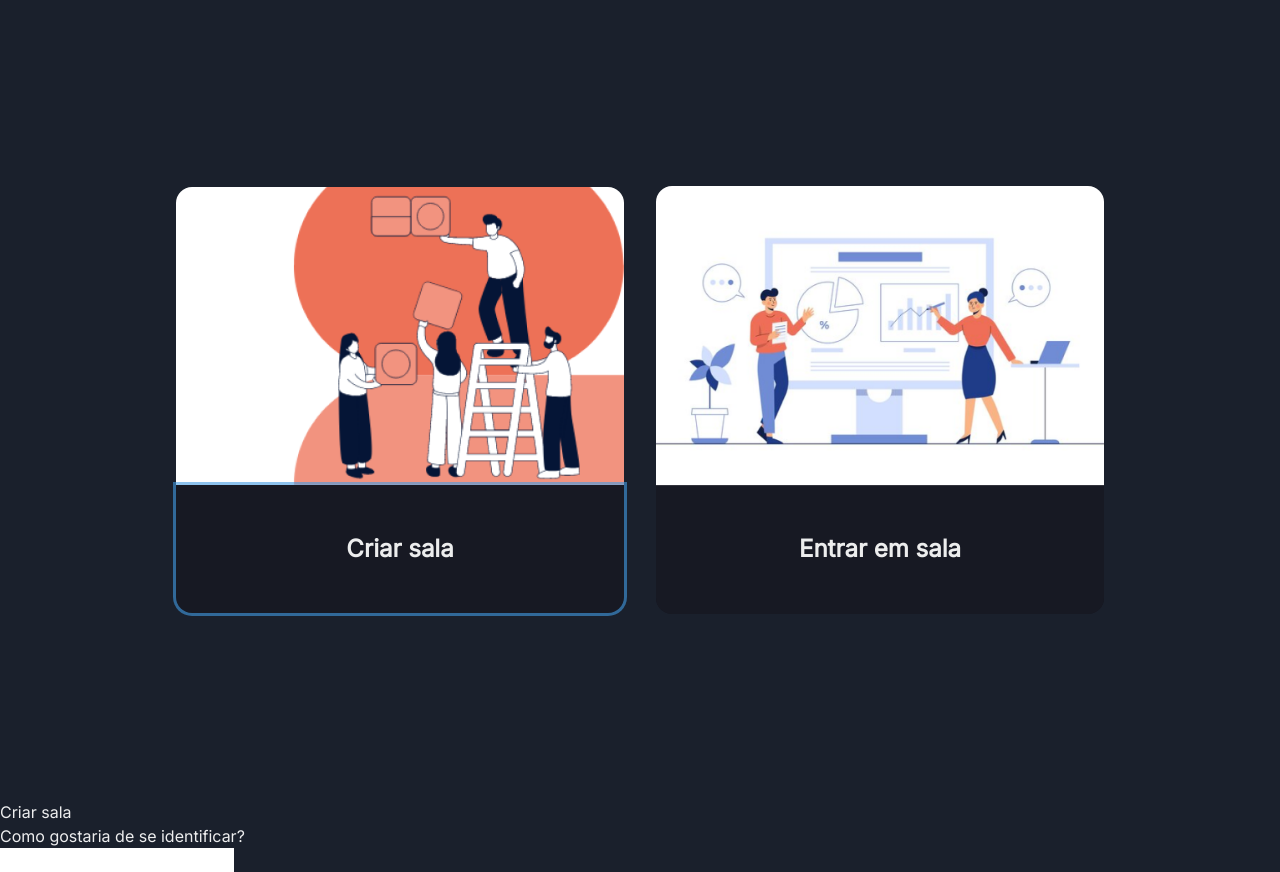
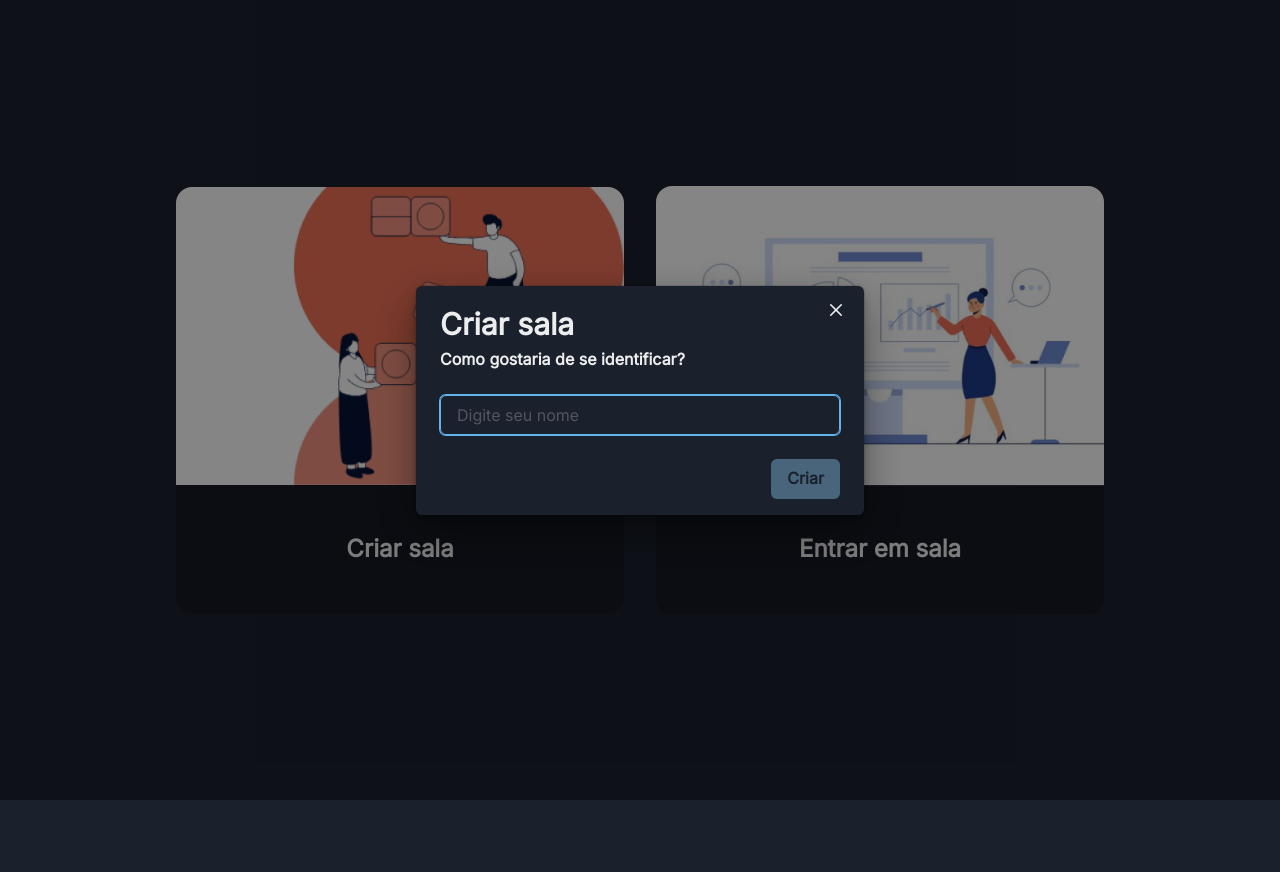
Before and after one commit to nascjoao/n-ask, a React (Create React App) app: page / in a window 1280 px wide. Both pictures are taken after a click on the button "Criar sala". After the commit the page ends 800 px from the top, so only its background shows below. Built offline with nearby package versions, Linux system fonts and the light colour scheme.

Commit message:
refactor: use chakra modal to create room

```diff
--- a/src/pages/Home.jsx
+++ b/src/pages/Home.jsx
@@ -19,19 +19,19 @@ import {
 } from '@chakra-ui/react';
 import imgNewEvent from '../assets/images/new-event.png';
 import imgJoinEvent from '../assets/images/join-event.png';
-import useModal from '../hooks/useModal';
 import supabase from '../supabaseClient';
 
 import { userContext } from '../contexts/User';
 
 export default function Home() {
   const { isOpen: joinIsOpen, onOpen: joinOnOpen, onClose: joinOnClose } = useDisclosure();
-  const { Modal: CreateModal, isOpen: createIsOpen, onOpen: createOnOpen } = useModal();
+  const { isOpen: createIsOpen, onOpen: createOnOpen, onClose: createOnClose } = useDisclosure();
   const roomIdInputRef = useRef();
   const nameInputRef = useRef();
   const navigate = useNavigate();
   const { setUser } = useContext(userContext);
   const [roomIdInputIsFilled, setRoomIdInputIsFilled] = useState(false);
+  const [nameInputIsFilled, setNameInputIsFilled] = useState(false);
 
   async function createRoom(event) {
     event.preventDefault();
@@ -116,7 +116,7 @@ export default function Home() {
       </Flex>
       <Modal isOpen={joinIsOpen} onClose={joinOnClose} isCentered initialFocusRef={roomIdInputRef}>
         <ModalOverlay />
-        <ModalContent background="gray.800">
+        <ModalContent background="gray.800" margin={8}>
           <ModalHeader>
             <Text fontSize="3xl">Entrar</Text>
             <Text fontSize="md">Insira o ID da sala</Text>
@@ -137,13 +137,34 @@ export default function Home() {
           </ModalFooter>
         </ModalContent>
       </Modal>
-      { createIsOpen && (
-        <CreateModal heading="Criar sala" subheading="Como gostaria de se identificar?">
-          <form onSubmit={createRoom}>
-            <input type="text" ref={nameInputRef} placeholder="Digite seu nome" />
-          </form>
-        </CreateModal>
-      ) }
+      <Modal
+        isOpen={createIsOpen}
+        onClose={createOnClose}
+        isCentered
+        initialFocusRef={nameInputRef}
+      >
+        <ModalOverlay />
+        <ModalContent background="gray.800" margin={8}>
+          <ModalHeader>
+            <Text fontSize="3xl">Criar sala</Text>
+            <Text fontSize="md">Como gostaria de se identificar?</Text>
+          </ModalHeader>
+          <ModalCloseButton />
+          <ModalBody>
+            <form onSubmit={createRoom} id="createRoom">
+              <Input
+                type="text"
+                placeholder="Digite seu nome"
+                ref={nameInputRef}
+                onChange={({ target: { value } }) => setNameInputIsFilled(!!value)}
+              />
+            </form>
+          </ModalBody>
+          <ModalFooter>
+            <Button colorScheme="blue" disabled={!nameInputIsFilled} type="submit" form="createRoom">Criar</Button>
+          </ModalFooter>
+        </ModalContent>
+      </Modal>
     </>
   );
 }
```
